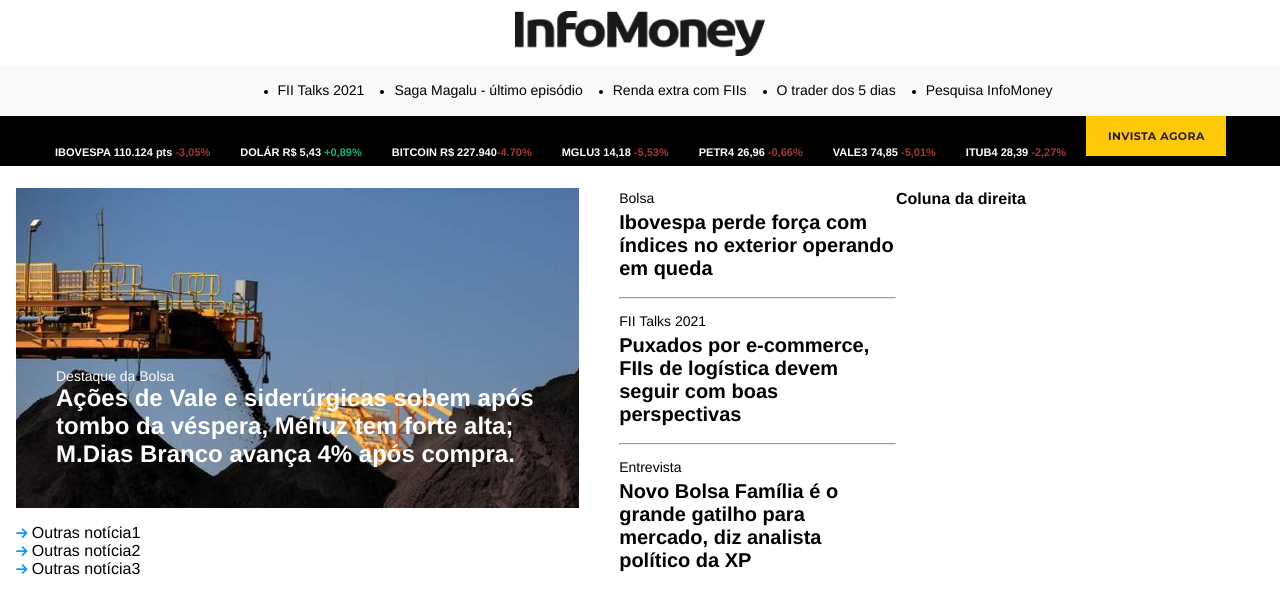
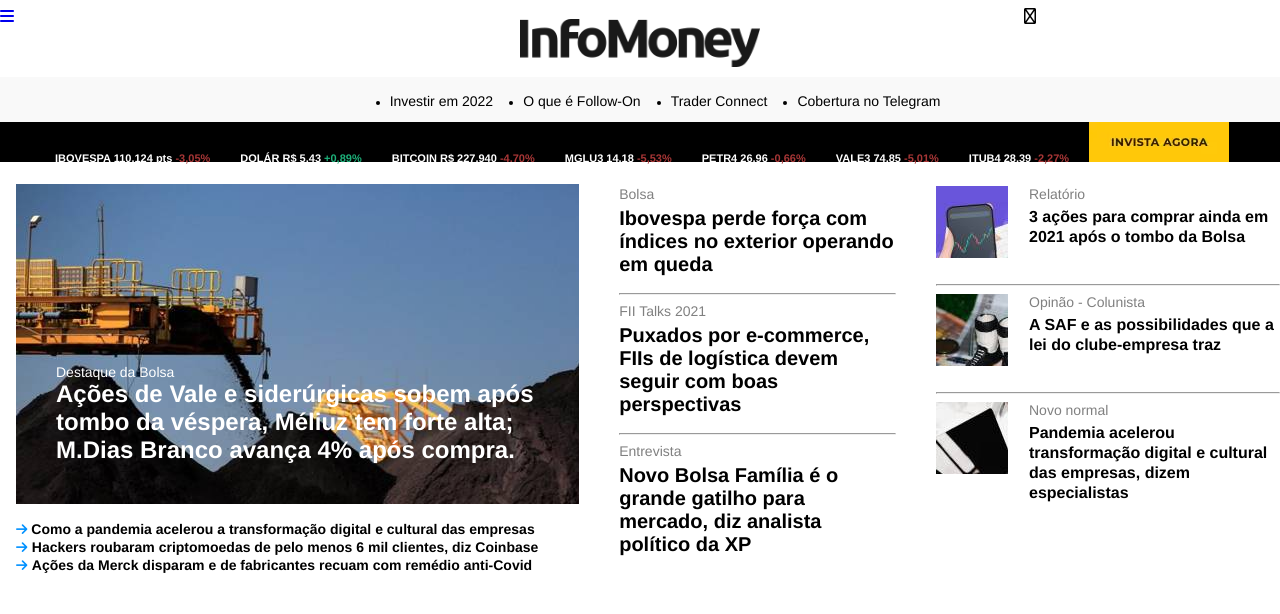
Before and after one commit to walkerblobato/infomoney, a plain HTML site: page Infomoney/index.html in a window 1280 px wide. Drawn offline with Linux system fonts and the light colour scheme.

Commit message:
Atualização

```diff
--- a/Infomoney/estilos/style.css
+++ b/Infomoney/css/style.css
@@ -10,15 +10,17 @@ body {
 }
 
 .h-layout {
-    grid-area: header;
+    display: grid;
+    grid-template-columns: 20% 60% 20%;
+    padding-top: 8px;
     /*border: 2px solid blue;
     /*margin: auto*/;
 }
 
 .logo1{
     /*ajustar tamanho da logo*/
-    width: 250px;
-    height: 45px;
+    width: 240px;
+    height: 48px;
     /*centralizar logo*/
     margin: auto;
     display: block;
@@ -29,7 +31,7 @@ body {
     /*border: 2px solid red;*/
     background-color: rgb(249, 249, 249);
     text-align: center;
-    height: 50px;
+    height: 45px;
 }
 
 .menu{
@@ -60,18 +62,13 @@ body {
     /*border: 2px solid orange;*/
     color: white;
     background-color: black;
-    height: 50px;
+    height: 40px;
 }
 
-.ações{
+.acoes{
     /*tipo de mascadores da lista (nenhum marcado escolhido)*/
     list-style-type: none;
     display: inline-flex;
-    margin: 0;
-}
-
-.ações li {
-    margin-top: 14px;
 }
 
 .lista2{
@@ -124,11 +121,10 @@ body {
 
 .master.master-direita {
     height: 300px;
-    background-color: pink;
+    margin-top: 5px;
 }
 
 .a1-layout{
-    grid-area: article1;
     background-image: url(../imagens/minerio-de-ferro.jpg);
     height: 320px;
 }
@@ -165,12 +161,56 @@ body {
 
 .text-title{
     font-size: 14px;
-    font-weight: lighter;
+    color: gray;
     margin-bottom: 5px;
+    margin-top: 0px;
 }
 
 .text-paragraph{
     font-size: 20px;
     margin-top: 0px;
+}
 
+.linha{
+    color: rgb(163, 163, 163);
 }
+
+.text-notice{
+    font-size: 14px;
+    font-weight: bold;
+}
+
+.divisao{
+    display: grid;
+    grid-template-columns: 25% 75%;
+    height: 90px;
+}
+
+.text-paragraph2{
+    font-size: 16px;
+    line-height: 20px;
+    font-weight: 700;
+    margin-top: 0px;
+}
+
+.foto-noticia1{
+    background-image: url(../imagens/follow-on-oferta-subsequente-de-acoes.jpg);
+    height: 72px;
+    width: 72px;
+}
+
+.foto-noticia2{
+    background-image: url(../imagens/football-673206_1920.jpg);
+    height: 72px;
+    width: 72px;
+}
+
+.foto-noticia3{
+    background-image: url(../imagens/pexels-andrew-neel-trabalho-remoto-computador.jpg);
+    height: 72px;
+    width: 72px;
+}
+
+.espacamento{
+    margin-left: 7px;
+}
--- a/Infomoney/index.html
+++ b/Infomoney/index.html
@@ -6,69 +6,86 @@
     <meta http-equiv="X-UA-Compatible" content="IE=edge">
     <meta name="viewport" content="width=device-width, initial-scale=1.0">
     <link rel="shortcut icon" href="imagens/Infomoney.ico" type="image/x-icon">
-    <link rel="stylesheet" href="estilos/style.css">
+    <link rel="stylesheet" href="css/style.css">
     <title>Infomoney - Informação que vale dinheiro</title>
 </head>
 
 <body>
 
     <header class="h-layout">
-        <h1><img src="imagens/logo.webp" class=logo1></h1>
+        <div>
+            <a href="#">
+                <i class="fa-solid fa-bars"></i>
+            </a>
+        </div>
+        <div>
+            <a href="#" class="linkblack">
+                <h1>
+                    <img src="imagens/logo.webp" class=logo1>
+                </h1>
+            </a>
+        </div>
+        <div>
+            <div></div>
+            <div>
+                <i class="fa-regular fa-magnifying-glass"></i>
+            </div>
+        </div>
     </header>
 
     <nav class="n-layout">
         <ul class="menu">
             <li class="lista">
-                <a href="#" class="link1">FII Talks 2021</a>
+                <a href="#" class="link1">Investir em 2022</a>
             </li>
             <li class="lista">
-                <a href="#" class="link1">Saga Magalu - último episódio</a>
+                <a href="#" class="link1">O que é Follow-On</a>
             </li>
             <li class="lista">
-                <a href="#" class="link1">Renda extra com FIIs</a>
+                <a href="#" class="link1">Trader Connect</a>
             </li>
             <li class="lista">
-                <a href="#" class="link1">O trader dos 5 dias</a>
-            </li>
-            <li class="lista">
-                <a href="#" class="link1">Pesquisa InfoMoney</a>
+                <a href="#" class="link1">Cobertura no Telegram</a>
             </li>
         </ul>
     </nav>
 
 
     <section class="s-layout">
-        <ul class="ações">
+        <ul class="acoes">
             <li class="lista2">
-                <a href="#" class="linkwhite">
-                    IBOVESPA 110.124 pts <span class="font-perc"> -3,05%</span>
+                <a href="#" class="linkwhite">IBOVESPA 110.124 pts
+                    <span class="font-perc"> -3,05%</span>
                 </a>
             </li>
             <li class="lista2">
-                <a href="#" class="linkwhite">
-                    DOLÁR R$ 5,43<span class="font-perc2"> +0,89%</span>
+                <a href="#" class="linkwhite">DOLÁR R$ 5,43
+                    <span class="font-perc2"> +0,89%</span>
                 </a>
             </li>
             <li class="lista2">
-                <a href="#" class="linkwhite">BITCOIN R$ 227.940<span class="font-perc">-4.70%</span>
+                <a href="#" class="linkwhite">BITCOIN R$ 227.940
+                    <span class="font-perc">-4.70%</span>
                 </a>
             </li>
             <li class="lista2">
-                <a href="#" class="linkwhite">
-                    MGLU3 14,18<span class="font-perc"> -5,53%</span>
+                <a href="#" class="linkwhite">MGLU3 14,18
+                    <span class="font-perc"> -5,53%</span>
                 </a>
             </li>
             <li class="lista2">
-                <a href="#" class="linkwhite">
-                    PETR4 26,96<span class="font-perc"> -0,66%</span>
+                <a href="#" class="linkwhite">PETR4 26,96
+                    <span class="font-perc"> -0,66%</span>
                 </a>
             </li>
             <li class="lista2">
-                <a href="#" class="linkwhite">VALE3 74,85<span class="font-perc"> -5,01%</span>
+                <a href="#" class="linkwhite">VALE3 74,85
+                    <span class="font-perc"> -5,01%</span>
                 </a>
             </li>
             <li class="lista2">
-                <a href="#" class="linkwhite">ITUB4 28,39<span class="font-perc"> -2,27%</span>
+                <a href="#" class="linkwhite">ITUB4 28,39
+                    <span class="font-perc"> -2,27%</span>
                 </a>
             </li>
         </ul>
@@ -93,17 +110,17 @@
                     <ul class="mais-noticias">
                         <li>
                             <a href="#" class="linkblack">
-                                <i class="fas fa-arrow-right"></i> Outras notícia1
+                                <i class="fas fa-arrow-right"></i><samp class="text-notice"> Como a pandemia acelerou a transformação digital e cultural das empresas</samp>
                             </a>
                         </li>
                         <li>
                             <a href="#" class="linkblack">
-                                <i class="fas fa-arrow-right"></i> Outras notícia2
+                                <i class="fas fa-arrow-right"></i> <samp class="text-notice">Hackers roubaram criptomoedas de pelo menos 6 mil clientes, diz Coinbase</samp>
                             </a>
                         </li>
                         <li>
                             <a href="#" class="linkblack">
-                                <i class="fas fa-arrow-right"></i> Outras notícia3
+                                <i class="fas fa-arrow-right"></i> <samp class="text-notice">Ações da Merck disparam e de fabricantes recuam com remédio anti-Covid</samp>
                             </a>
                         </li>
                     </ul>
@@ -114,29 +131,69 @@
                 <ul class= "noticias">
                     <li>
                         <p class="text-title">Bolsa</p>
-                        <h2 class="text-paragraph">Ibovespa perde força com índices no exterior operando em queda</h2>
-                        <hr>
+                        <a href="#" class="linkblack">
+                            <h2 class="text-paragraph">Ibovespa perde força com índices no exterior operando em queda</h2>
+                        </a>
+                        <hr class=linha>
                     </li>
                     <li>
                         <p class="text-title">FII Talks 2021</p>
-                        <h2 class="text-paragraph">Puxados por e-commerce, FIIs de logística devem seguir com boas perspectivas</h2>
-                        <hr>
+                        <a href="#" class="linkblack">
+                            <h2 class="text-paragraph">Puxados por e-commerce, FIIs de logística devem seguir com boas perspectivas</h2>
+                        </a>
+                        <hr class=linha>
                     </li>
                     <li>
                         <p class="text-title">Entrevista</p>
-                        <h2 class="text-paragraph">Novo Bolsa Família é o grande gatilho para mercado, diz analista político da XP</h2>
+                        <a href="#" class="linkblack">
+                            <h2 class="text-paragraph">Novo Bolsa Família é o grande gatilho para mercado, diz analista político da XP</h2>
+                        </a>
                     </li>
                 </ul>
             </section>
-
         </section>
 
         <section class="master-direita">
-            <h1>Coluna da direita</h1>
+            <ul class="noticias">
+                <li class="divisao">
+                    <a href="#">
+                        <div class="foto-noticia1"></div>
+                    </a>
+                    <div class="espacamento">
+                        <p class="text-title">Relatório</p>
+                        <a href="#" class="linkblack">
+                            <h2 class="text-paragraph2">3 ações para comprar ainda em 2021 após o tombo da Bolsa</h2>
+                        </a>
+                    </div>
+                </li>
+                <hr class="linha">
+                <li class="divisao">
+                    <a href="#">
+                        <div class="foto-noticia2"></div>
+                    </a>
+                    <div class="espacamento">
+                        <p class="text-title">Opinão - Colunista</p>
+                        <a href="#" class="linkblack">
+                            <h2 class="text-paragraph2">A SAF e as possibilidades que a lei do clube-empresa traz</h2>
+                        </a>
+                    </div>
+                </li>
+                <hr class="linha">
+                <li class="divisao">
+                    <a href="#">
+                        <div class="foto-noticia3"></div>
+                    </a>
+                    <div class="espacamento">
+                        <p class="text-title">Novo normal</p>
+                        <a href="#" class="linkblack">
+                            <h2 class="text-paragraph2">Pandemia acelerou transformação digital e cultural das empresas, dizem especialistas</h2>
+                        </a>
+                    </div>
+                </li>
+            </ul>
         </section>
 
     </section>
-
     <script src="https://kit.fontawesome.com/4c68da39cc.js" crossorigin="anonymous"></script>
 </body>
 </html>
```
Also changed, not shown: Infomoney/imagens/follow-on-oferta-subsequente-de-acoes.jpg (added), Infomoney/imagens/football-673206_1920.jpg (added), Infomoney/imagens/pexels-andrew-neel-trabalho-remoto-computador.jpg (added).
